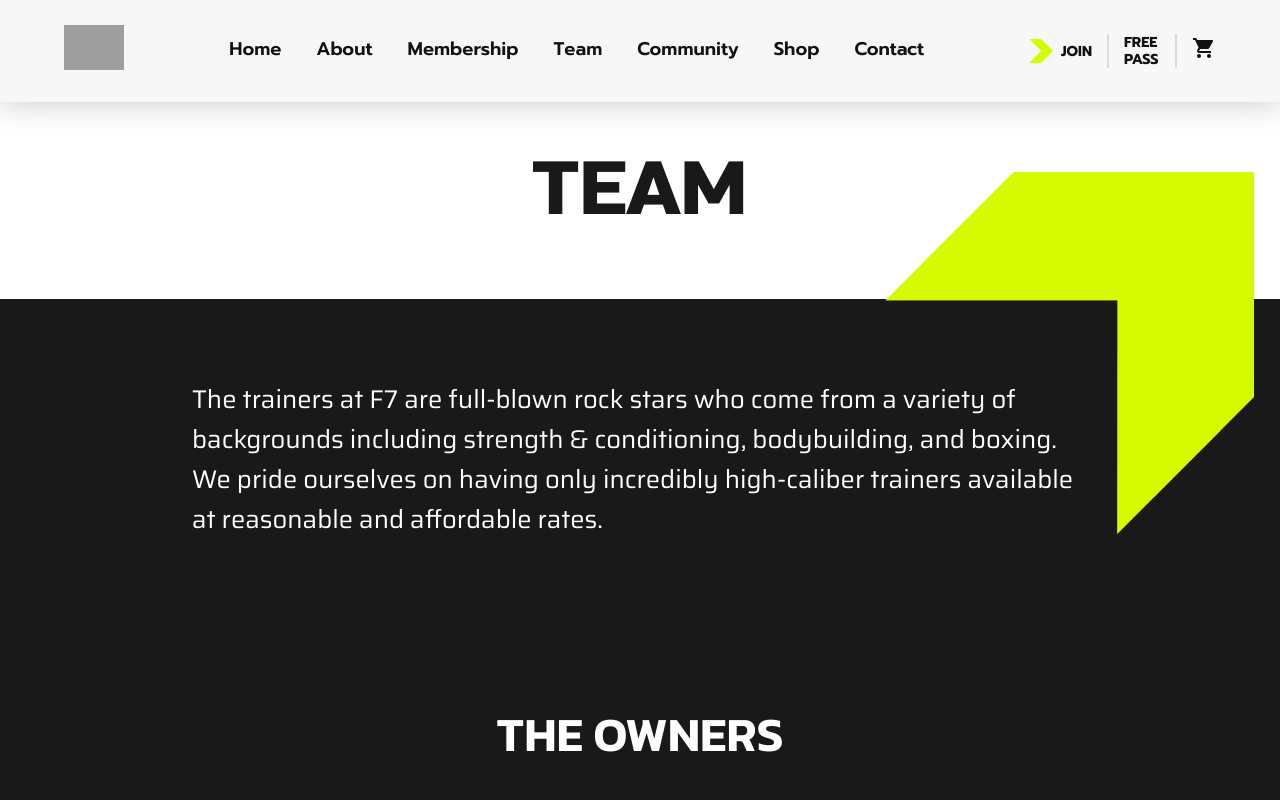
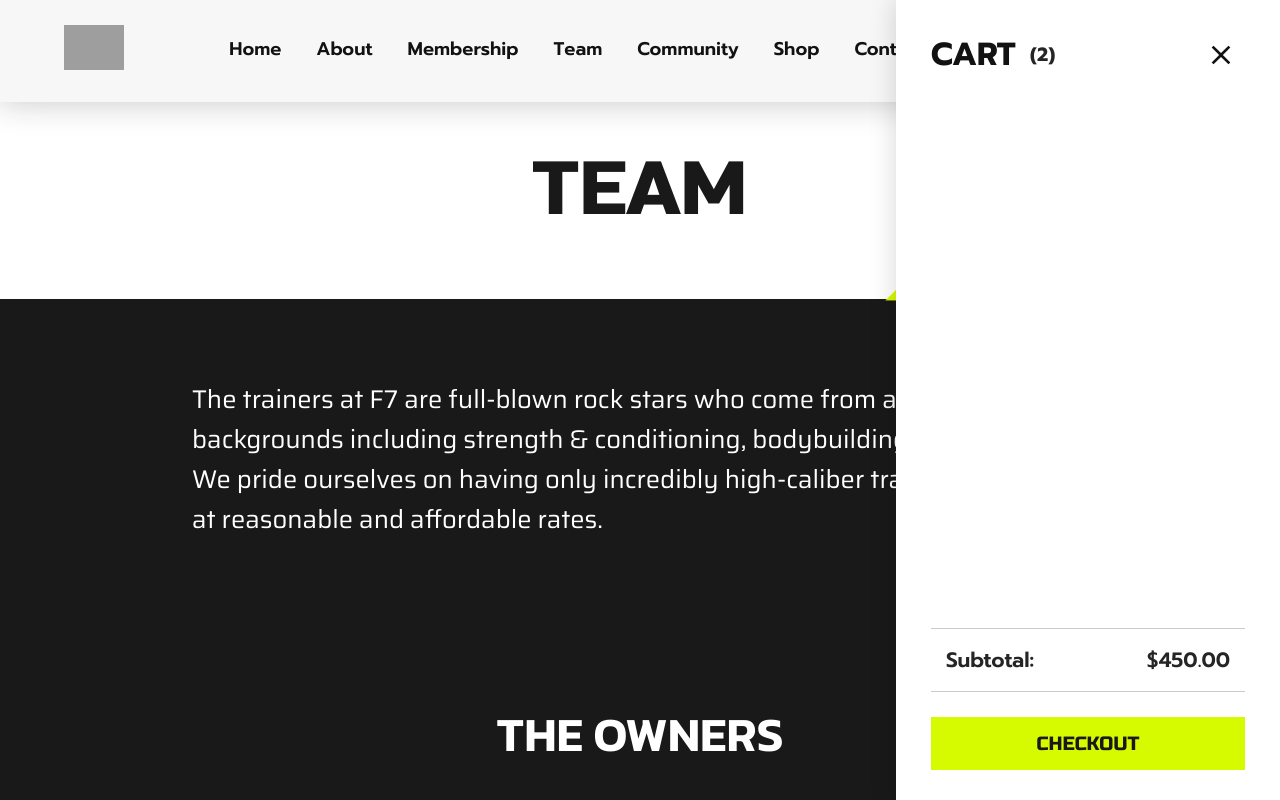
Before and after one commit to KHUNTPRIYANSH/We-Go-Gym, a React (Create React App) app: page /team in a window 1280 px wide. Shown: the top 800 px of the page. Built offline with nearby package versions, Linux system fonts and the light colour scheme; grey boxes are pictures that could not be loaded; a web font is replaced by a local one.

Commit message:
working cart using useContext

```diff
--- a/src/App.css
+++ b/src/App.css
@@ -11,6 +11,7 @@
   --font7: 'Tilt Warp', cursive;
   --font8: 'Kanit', sans-serif;
   --green: #D6FB00;
+  --green-2: #c5e60b;
 }
 
 * {
--- a/src/App.js
+++ b/src/App.js
@@ -5,6 +5,7 @@ import "./MQ.css";
 
 import { BrowserRouter as Router, Routes, Route } from "react-router-dom";
 import { Nav } from "./components/Nav";
+import Cart from "./components/Cart";
 import Footer from "./components/Footer";
 import About from "./pages/About/About";
 import Team from "./pages/About/Team";
@@ -12,13 +13,16 @@ import Mship from "./pages/About/Mship";
 import Blog from "./pages/About/Blog";
 import Shop from "./pages/Shop/Shop";
 import Contact from "./pages/contact/Contact";
+import { CartProvider } from "./Providers/CartContext";
 // import Scroll2Top from "./components/Scroll2Top";
 const App = () => {
   return (
     <div id="application">
+      <CartProvider>
         <Router>
           {/* <Scroll2Top> */}
           <Nav />
+          <Cart />
           <Routes>
             <Route path="/" element={<Home />} />
             <Route path="/about" element={<About />} />
@@ -32,6 +36,7 @@ const App = () => {
           <Footer />
           {/* </Scroll2Top> */}
         </Router>
+      </CartProvider>
     </div>
   );
 };
--- /dev/null
+++ b/src/Providers/CartContext.jsx
@@ -0,0 +1,13 @@
+import React, { createContext } from "react";
+import { useState } from "react";
+export const CartContext = React.createContext(null);
+
+export const CartProvider = (props) => {
+  const [cartProduct, setCartProduct] = useState([]);
+
+  return (
+    <CartContext.Provider value={{ cartProduct, setCartProduct }}>
+      {props.children}
+    </CartContext.Provider>
+  );
+};
--- /dev/null
+++ b/src/components/Cart.jsx
@@ -0,0 +1,47 @@
+import React, { useContext } from "react";
+import "../styles/Cart.css";
+import { IconButton } from "@mui/material";
+import CloseIcon from "@mui/icons-material/Close";
+// import { Context } from "react";
+import { CartContext } from "../Providers/CartContext";
+
+const Cart = () => {
+  const crt = React.useContext(CartContext);
+
+  return (
+    <div id="cart-sec">
+      <div id="cart-hdr">
+        <div id="crt-hd-l">
+          <big>CART</big>
+          <small>(2)</small>
+        </div>
+        <div id="crt-hd-r">
+          <IconButton>
+            <CloseIcon />
+          </IconButton>
+        </div>
+      </div>
+      <div id="cart-body">
+        {crt &&
+          crt.cartProduct.map((e) => (
+            <div id="ct-pp">
+              <div className="ct-pp-1">
+                <img src={e.proimg} alt="" />{" "}
+              </div>
+              <div className="ct-pp-2">{e.proname}</div>
+              <div className="ct-pp-3">{e.proprice}</div>
+            </div>
+          ))}
+      </div>
+      <div id="cart-ftr">
+        <div className="tot">
+          <div className="tot-l">Subtotal:</div>
+          <div className="tot-r">$450.00</div>
+        </div>
+        <div className="g-btn">CHECKOUT</div>
+      </div>
+    </div>
+  );
+};
+
+export default Cart;
--- a/src/components/Footer.jsx
+++ b/src/components/Footer.jsx
@@ -18,8 +18,8 @@ const footer = () => {
             />
           </div>
           <div className="loc">
-            F7 club, Rajkot, Gujarat, India -360004
-            <br /> +91 98765 54321
+            QUBIT, Rajkot, Gujarat, India -360004
+            <br /> +91 94092 59856
           </div>
           <div className="tm">
             Every day: 9:00 – 22:00 <br /> Sat – Sun: 8:00 – 21:00
@@ -63,9 +63,10 @@ const footer = () => {
           </Link>
         </div>
         <div className="policy">
-          <span>
-            Copyright © KPD &nbsp;&nbsp;&nbsp; Privacy Policy &nbsp;&nbsp;
-            &nbsp; Terms & Conditions
+          <span style={{ display: "flex", alignItems: "center" }}>
+            Copyright © &nbsp; <img src="./imgs/fv.png" height="30px" alt="" />
+            QUBIT &nbsp;&nbsp;&nbsp; Privacy Policy &nbsp;&nbsp; &nbsp; Terms &
+            Conditions
           </span>
         </div>
       </div>
--- a/src/components/Gal.jsx
+++ b/src/components/Gal.jsx
@@ -5,8 +5,8 @@ const Gal = () => {
     <>
       <div className="ins-flw">
         Follow
-        <a className="green" href="/">
-          @Priyansh_KPD
+        <a className="green" href="https://www.instagram.com/_qubit.tech/">
+          @_qubit.tech
         </a>
       </div>
       <div id="gallery">
--- a/src/components/Product.jsx
+++ b/src/components/Product.jsx
@@ -1,6 +1,20 @@
-import React from "react";
+import React, { useContext } from "react";
 import "../styles/Product.css";
+import { CartContext } from "../Providers/CartContext";
 const Product = (props) => {
+  const cart = useContext(CartContext);
+  const handleAddToCart = () => {
+    cart.setCartProduct([
+      ...cart.cartProduct,
+      {
+        proname: props.proName,
+        proimg: props.proImg,
+        proprice: props.proPrice,
+      },
+    ]);
+    // cart.setCartProduct([]);
+    console.log(cart.cartProduct);
+  };
   return (
     <div id="prod">
       <div className="proTop">
@@ -10,7 +24,9 @@ const Product = (props) => {
         <div className="proName">{props.proName}</div>
         <div className="proPrice">{props.proPrice}</div>
       </div>
-      <div className="atc">add to cart</div>
+      <div className="atc" onClick={handleAddToCart}>
+        add to cart
+      </div>
     </div>
   );
 };
--- /dev/null
+++ b/src/styles/Cart.css
@@ -0,0 +1,109 @@
+#cart-sec {
+    height: 100dvh;
+    width: max(30%, 370px);
+    color: #252525;
+    position: fixed;
+    background: #fff;
+    right: 0;
+    z-index: 111111;
+    display: flex;
+    box-shadow: 0 0 25px 1px rgba(0, 0, 0, 0.151);
+    flex-direction: column;
+    justify-content: space-between;
+    padding: 30px 35px;
+}
+
+#cart-hdr,
+#cart-hdr>* {
+    display: flex;
+    gap: 7px;
+    margin-bottom: 15px;
+    align-items: center;
+    justify-content: space-between;
+}
+
+#cart-hdr big,
+#cart-hdr #crt-hd-r>*>* {
+    color: #121212;
+    font-size: 2rem !important;
+    font-weight: 700 !important;
+}
+
+#cart-hdr #crt-hd-l small {
+    margin-left: 7.5px;
+    font-size: 1.2rem !important;
+    font-weight: 700 !important;
+
+}
+
+.tot {
+    display: flex;
+    margin: 25px 0;
+    padding: 15px;
+    border-top: 0.5px solid rgba(57, 57, 57, 0.257);
+    border-bottom: 0.5px solid rgba(57, 57, 57, 0.257);
+    font-size: 1.3rem !important;
+    font-weight: 600 !important;
+    align-items: center;
+    justify-content: space-between;
+}
+
+.g-btn {
+    /* width: fit-content; */
+    /* min-width: 200px; */
+    color: #191919;
+    border: none;
+    /* border: 2px solid transparent; */
+    outline: none;
+    cursor: pointer;
+    text-align: center;
+    font-family: var(--font5);
+    /* font-weight: bold; */
+    font-size: 1.2rem;
+    transition: 0.25s;
+    background-color: var(--green);
+    padding: 15px 35px;
+}
+
+.g-btn:hover {
+    background: var(--green-2);
+
+    /* border-color: var(--green); */
+}
+
+#cart-body {
+    flex: 1;
+    padding-right: 15px;
+    /* background: gold; */
+    overflow-y: scroll;
+    display: flex;
+    flex-direction: column;
+    gap: 15px;
+}
+
+#ct-pp {
+    display: flex;
+    justify-content: space-between;
+    width: 100%;
+    gap: 15px;
+
+    /* align-items: ; */
+}
+
+.ct-pp-1>* {
+    height: 90px;
+}
+
+.ct-pp-2 {
+    flex: 1;
+    font-size: 1.2rem;
+    font-weight: 600;
+}
+
+.ct-pp-3 {
+    /* background: red; */
+    display: flex;
+    padding-bottom: 5px;
+    justify-content: flex-end;
+    align-items: flex-end;
+}
```
Also changed, not shown: public/imgs/fv.png (added). Lines whose indentation alone changed are shown as unchanged.
